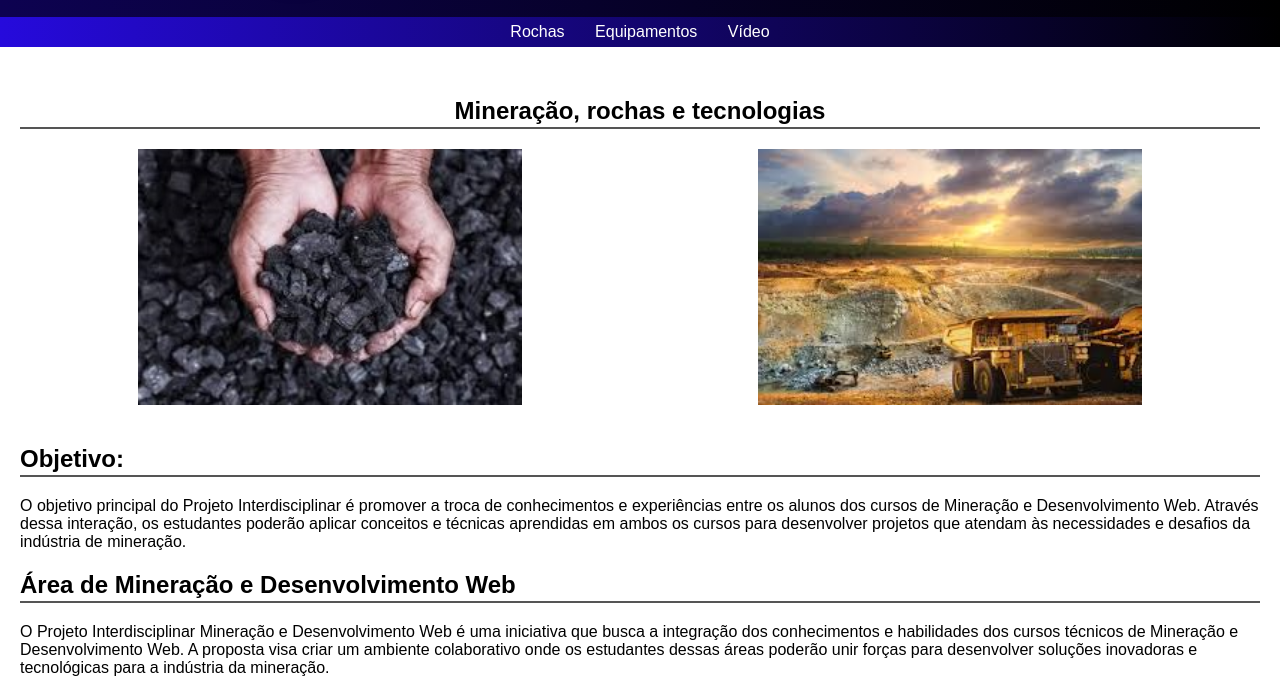
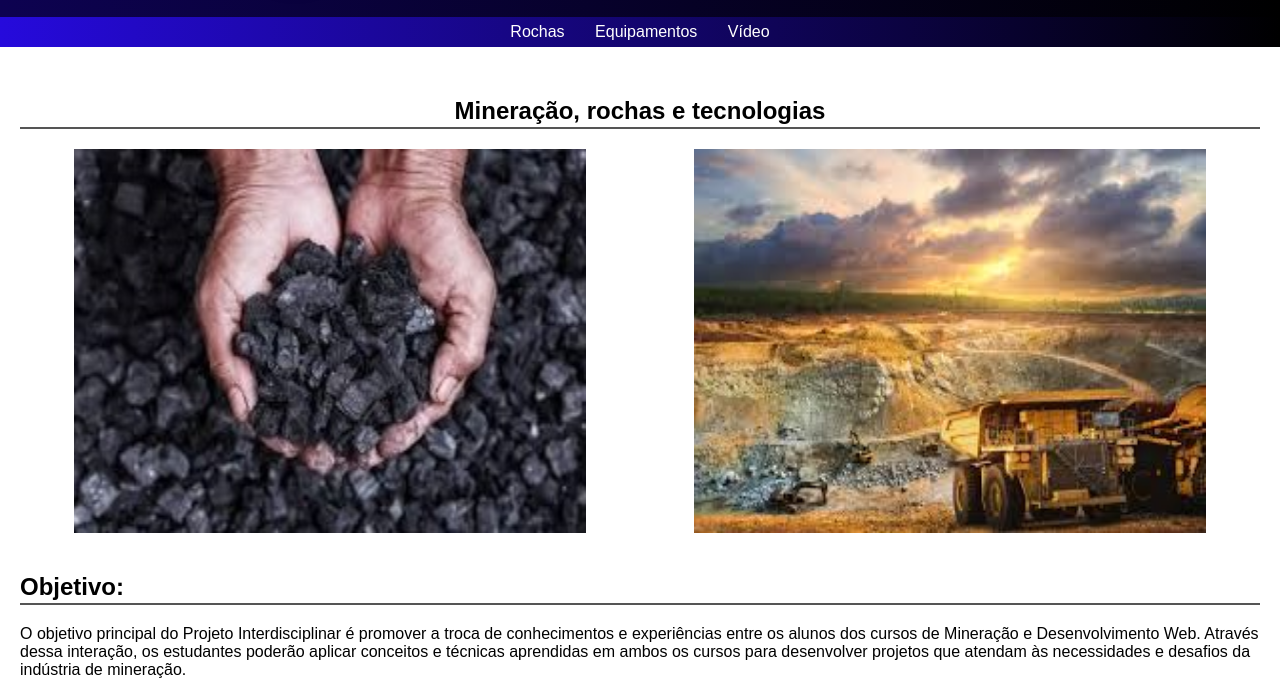
Before and after one commit to fernandofd/interdiciplinarWebMineracao, a plain HTML site: page index.html in a window 1280 px wide. Shown: the part 102-795 px from the top of the page. Drawn offline with Linux system fonts and the light colour scheme.

Commit message:
Update style.css

```diff
--- a/style.css
+++ b/style.css
@@ -171,8 +171,8 @@ section#meus-videos {
 }
 img{
 
-    width: 30vw;
-   height: 20vw;
+    width: 40vw;
+   height: 30vw;
 
 }
 .dinicial{
```
